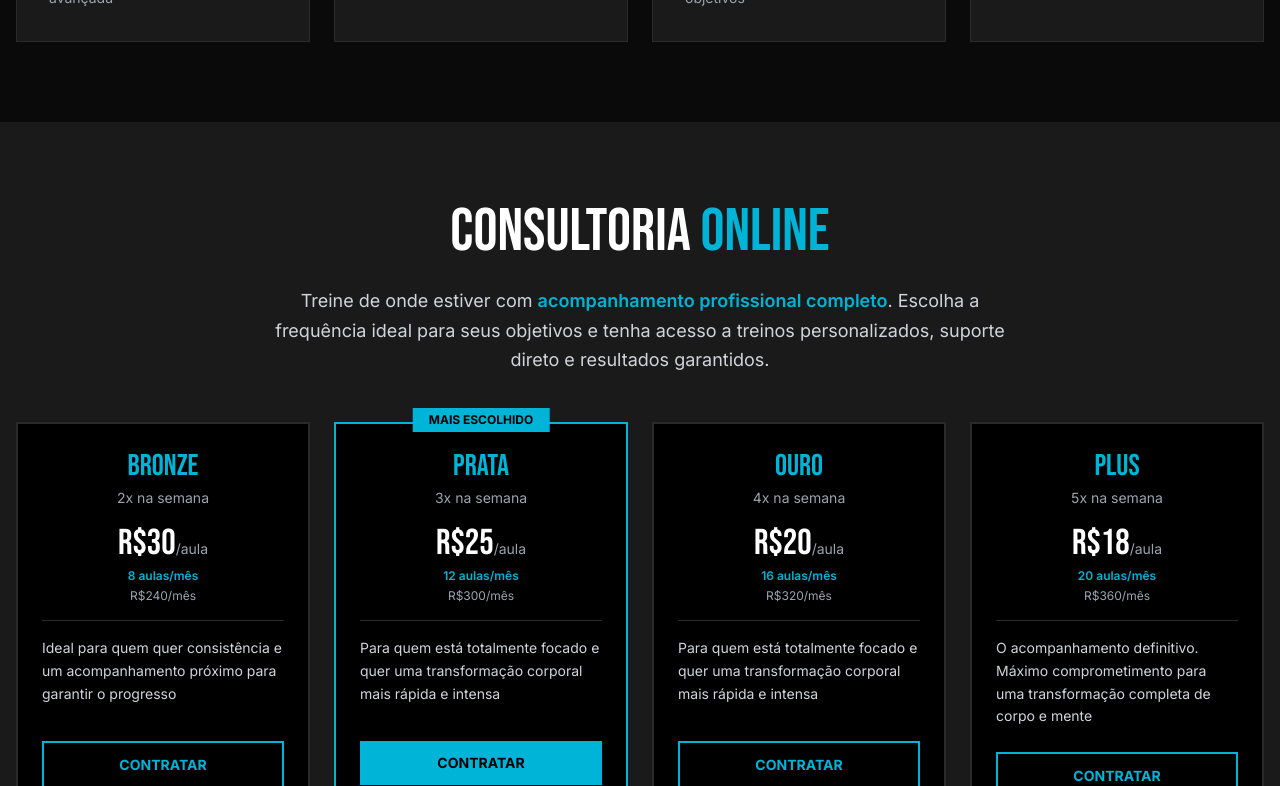
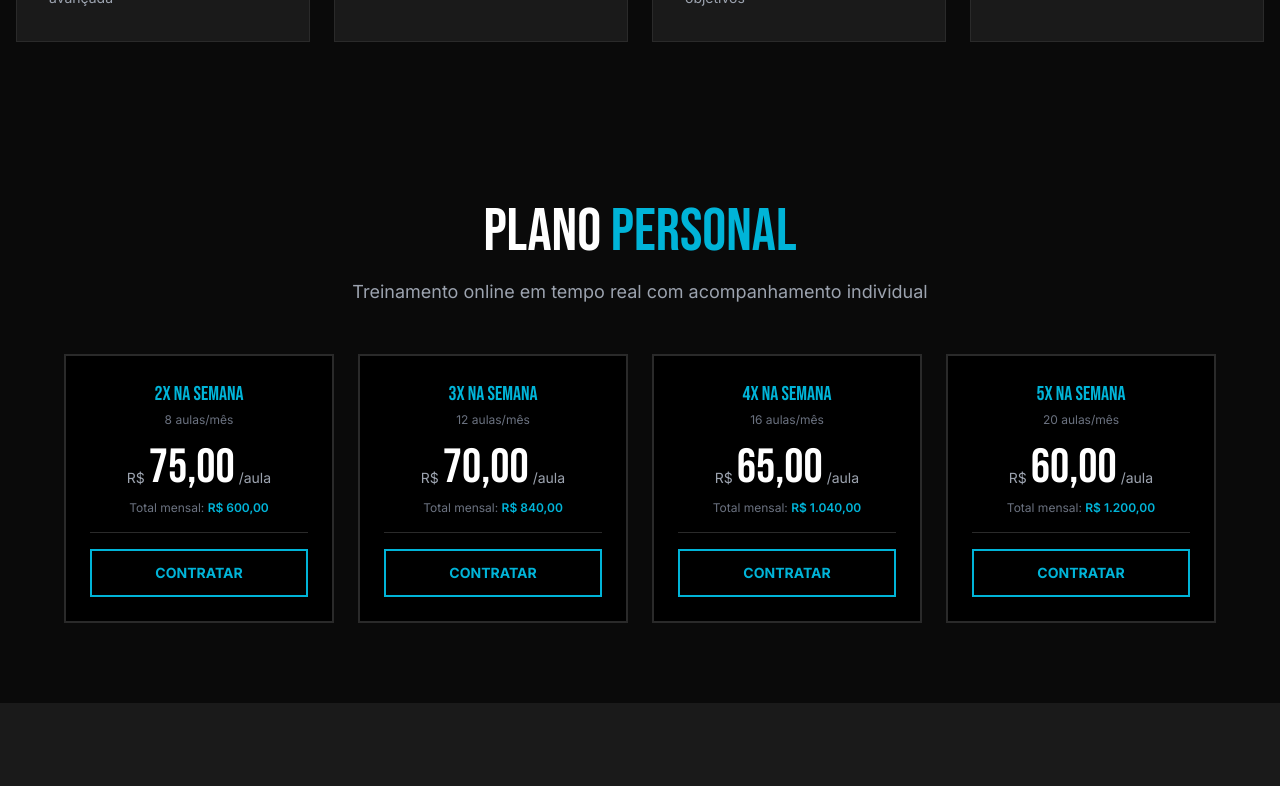
Before and after one commit to kealabs-ai/sitematheuspersonal, a React (Vite) app: page / in a window 1280 px wide. Shown: the part 1980-2766 px from the top of the page. Built offline with nearby package versions, Linux system fonts and the light colour scheme.

Commit message:
feat(ui): add personal training plans section

```diff
--- a/src/App.jsx
+++ b/src/App.jsx
@@ -17,6 +17,7 @@ const App = () => {
         <HeroSection />
         <AboutSection />
         <ServicesSection />
+        <PersonalSection />
         <PricingSection />
         <TestimonialsSection />
         <ResultsSection />
@@ -58,10 +59,10 @@ const Header = () => {
         </div>
 
         <ul className="hidden md:flex space-x-8 font-semibold items-center">
-          {['Início', 'Sobre', 'Serviços', 'Consultoria', 'Resultados', 'Contato'].map(item => (
-            <li key={item}>
-              <a href={`#${item.toLowerCase()}`} className="hover:text-lime-green transition-colors uppercase text-sm tracking-wide">
-                {item}
+          {[['Início', 'início'], ['Sobre', 'sobre'], ['Serviços', 'serviços'], ['Consultoria Online', 'consultoria'], ['Resultados', 'resultados'], ['Contato', 'contato']].map(([label, anchor]) => (
+            <li key={anchor}>
+              <a href={`#${anchor}`} className="hover:text-lime-green transition-colors uppercase text-sm tracking-wide">
+                {label}
               </a>
             </li>
           ))}
@@ -101,14 +102,14 @@ const Header = () => {
             style={{ zIndex: 50 }}
           >
           <ul className="flex flex-col space-y-6">
-            {['Início', 'Sobre', 'Serviços', 'Consultoria', 'Resultados', 'Contato'].map(item => (
-              <li key={item}>
+            {[['Início', 'início'], ['Sobre', 'sobre'], ['Serviços', 'serviços'], ['Consultoria Online', 'consultoria'], ['Resultados', 'resultados'], ['Contato', 'contato']].map(([label, anchor]) => (
+              <li key={anchor}>
                 <a
-                  href={`#${item.toLowerCase()}`}
+                  href={`#${anchor}`}
                   onClick={() => setIsOpen(false)}
                   className="text-xl hover:text-lime-green transition-colors block uppercase font-semibold"
                 >
-                  {item}
+                  {label}
                 </a>
               </li>
             ))}
@@ -156,10 +157,10 @@ const HeroSection = () => {
               Ver Consultoria <ArrowRight className="ml-2" size={24} />
             </a>
             <a
-              href="#contato"
+              href="#personal"
               className="inline-flex items-center justify-center border-2 border-lime-green text-lime-green font-bold py-4 px-10 rounded-none uppercase hover:bg-lime-green hover:text-black transition-all text-lg"
             >
-              Agendar Avaliação
+              Plano Personal
             </a>
           </div>
         </motion.div>
@@ -281,42 +282,94 @@ const ServicesSection = () => {
   );
 };
 
+const personalPlans = [
+  { frequency: '2x na semana', pricePerClass: '75,00', total: '600,00', classes: 8 },
+  { frequency: '3x na semana', pricePerClass: '70,00', total: '840,00', classes: 12 },
+  { frequency: '4x na semana', pricePerClass: '65,00', total: '1.040,00', classes: 16 },
+  { frequency: '5x na semana', pricePerClass: '60,00', total: '1.200,00', classes: 20 },
+];
+
+const PersonalSection = () => {
+  return (
+    <section id="personal" className="py-20 px-4">
+      <div className="container mx-auto">
+        <motion.div
+          initial={{ opacity: 0, y: 30 }}
+          whileInView={{ opacity: 1, y: 0 }}
+          viewport={{ once: true }}
+          className="text-center mb-12"
+        >
+          <h3 className="text-5xl md:text-6xl font-bebas uppercase mb-4">
+            Plano <span className="text-lime-green">Personal</span>
+          </h3>
+          <p className="text-gray-400 text-lg">Treinamento online em tempo real com acompanhamento individual</p>
+        </motion.div>
+
+        <div className="grid grid-cols-1 md:grid-cols-2 lg:grid-cols-4 gap-6 max-w-6xl mx-auto">
+          {personalPlans.map((plan, index) => (
+            <motion.div
+              key={index}
+              initial={{ opacity: 0, y: 50 }}
+              whileInView={{ opacity: 1, y: 0 }}
+              viewport={{ once: true }}
+              transition={{ delay: index * 0.1 }}
+              className="relative bg-black border-2 border-dark-border p-6"
+            >
+              <h4 className="text-xl font-bebas mb-1 text-center text-lime-green uppercase">{plan.frequency}</h4>
+              <p className="text-center text-gray-500 text-xs mb-4">{plan.classes} aulas/mês</p>
+              <div className="text-center mb-4 pb-4 border-b border-dark-border">
+                <div className="flex items-end justify-center gap-1">
+                  <span className="text-gray-400 text-sm mb-1">R$</span>
+                  <span className="text-5xl font-bebas text-white leading-none">{plan.pricePerClass}</span>
+                  <span className="text-gray-400 text-sm mb-1">/aula</span>
+                </div>
+                <p className="text-gray-500 text-xs mt-2">
+                  Total mensal: <span className="text-lime-green font-semibold">R$ {plan.total}</span>
+                </p>
+              </div>
+              <a
+                href="#contato"
+                className="block w-full text-center py-3 px-4 font-bold uppercase transition-all text-sm border-2 border-lime-green text-lime-green hover:bg-lime-green hover:text-black"
+              >
+                Contratar
+              </a>
+            </motion.div>
+          ))}
+        </div>
+      </div>
+    </section>
+  );
+};
+
 const pricingPlans = [
   {
     name: 'BRONZE',
-    frequency: '2x na semana',
-    classes: '8 aulas/mês',
-    price: '240',
+    price: '79,00',
+    monthlyTotal: null,
     description: 'Ideal para quem quer consistência e um acompanhamento próximo para garantir o progresso',
     popular: false,
-    pricePerClass: '30'
   },
   {
     name: 'PRATA',
-    frequency: '3x na semana',
-    classes: '12 aulas/mês',
-    price: '300',
-    description: 'Para quem está totalmente focado e quer uma transformação corporal mais rápida e intensa',
-    popular: true,
-    pricePerClass: '25'
+    price: '69,90',
+    monthlyTotal: '209,70',
+    description: 'Para quem está focado e quer acelerar sua transformação corporal com mais frequência',
+    popular: false,
   },
   {
     name: 'OURO',
-    frequency: '4x na semana',
-    classes: '16 aulas/mês',
-    price: '320',
-    description: 'Para quem está totalmente focado e quer uma transformação corporal mais rápida e intensa',
-    popular: false,
-    pricePerClass: '20'
+    price: '49,90',
+    monthlyTotal: '149,70',
+    description: 'O melhor custo-benefício. Máximo comprometimento para uma transformação completa',
+    popular: true,
   },
   {
-    name: 'PLUS',
-    frequency: '5x na semana',
-    classes: '20 aulas/mês',
-    price: '360',
-    description: 'O acompanhamento definitivo. Máximo comprometimento para uma transformação completa de corpo e mente',
+    name: 'DIAMANTE',
+    price: '99,99',
+    monthlyTotal: null,
+    description: 'A experiência definitiva para resultados máximos',
     popular: false,
-    pricePerClass: '18'
+    diamond: true,
   },
 ];
 
@@ -344,7 +397,7 @@ const PricingSection = () => {
           </p>
         </motion.div>
 
-        <div className="grid grid-cols-1 md:grid-cols-2 lg:grid-cols-4 gap-6 max-w-7xl mx-auto">
+        <div className="grid grid-cols-1 md:grid-cols-2 lg:grid-cols-4 gap-6 max-w-6xl mx-auto">
           {pricingPlans.map((plan, index) => (
             <motion.div
               key={index}
@@ -352,28 +405,55 @@ const PricingSection = () => {
               whileInView={{ opacity: 1, y: 0 }}
               viewport={{ once: true }}
               transition={{ delay: index * 0.1 }}
-              className={`relative bg-black border-2 p-6 ${plan.popular ? 'border-lime-green scale-105' : 'border-dark-border'}`}
+              className={`relative bg-black border-2 p-6 ${
+                plan.diamond ? 'border-purple-400 scale-105' :
+                plan.popular ? 'border-lime-green scale-105' : 'border-dark-border'
+              }`}
             >
               {plan.popular && (
                 <div className="absolute -top-4 left-1/2 -translate-x-1/2 bg-lime-green text-black px-4 py-1 font-bold text-xs uppercase">
-                  Mais Escolhido
+                  Mais Vendido
                 </div>
               )}
-              <h4 className="text-3xl font-bebas mb-1 text-center text-lime-green">{plan.name}</h4>
-              <p className="text-center text-gray-400 text-sm mb-4">{plan.frequency}</p>
+              {plan.diamond && (
+                <div className="absolute -top-4 left-1/2 -translate-x-1/2 bg-purple-400 text-black px-4 py-1 font-bold text-xs uppercase">
+                  💎 Premium
+                </div>
+              )}
+              <h4 className={`text-3xl font-bebas mb-4 text-center ${plan.diamond ? 'text-purple-400' : 'text-lime-green'}`}>{plan.name}</h4>
               <div className="text-center mb-4 pb-4 border-b border-dark-border">
-                <span className="text-4xl font-bebas text-white">R${plan.pricePerClass}</span>
-                <span className="text-gray-400 text-sm">/aula</span>
-                <p className="text-lime-green text-xs mt-1 font-semibold">{plan.classes}</p>
-                <p className="text-gray-400 text-xs mt-1">R${plan.price}/mês</p>
+                <div className="flex items-end justify-center gap-1">
+                  <span className="text-gray-400 text-sm mb-1">R$</span>
+                  <span className="text-5xl font-bebas text-white leading-none">{plan.price}</span>
+                  <span className="text-gray-400 text-sm mb-1">/mês</span>
+                </div>
+                {plan.monthlyTotal && (
+                  <p className="text-gray-500 text-xs mt-2">
+                    3 meses: <span className="text-lime-green font-semibold">R$ {plan.monthlyTotal}</span>
+                  </p>
+                )}
+                {plan.diamond && (
+                  <div className="mt-3 space-y-1">
+                    <div className="flex items-center justify-center gap-2 bg-purple-400/10 border border-purple-400/30 px-3 py-1.5">
+                      <span className="text-purple-400 text-xs">🏋️</span>
+                      <span className="text-purple-300 text-xs font-bold uppercase tracking-wide">Treino Personalizado</span>
+                    </div>
+                    <div className="flex items-center justify-center gap-2 bg-purple-400/10 border border-purple-400/30 px-3 py-1.5">
+                      <span className="text-purple-400 text-xs">🥗</span>
+                      <span className="text-purple-300 text-xs font-bold uppercase tracking-wide">Plano Nutricional</span>
+                    </div>
+                  </div>
+                )}
               </div>
-              <p className="text-gray-300 text-sm leading-relaxed mb-6 min-h-[80px]">
+              <p className="text-gray-300 text-sm leading-relaxed mb-6 min-h-[60px]">
                 {plan.description}
               </p>
               <button
                 onClick={() => handlePlanClick(plan)}
                 className={`w-full text-center py-3 px-4 font-bold uppercase transition-all text-sm ${
-                  plan.popular
+                  plan.diamond
+                    ? 'bg-purple-400 text-black hover:bg-purple-300'
+                    : plan.popular
                     ? 'bg-lime-green text-black hover:bg-neon-green'
                     : 'border-2 border-lime-green text-lime-green hover:bg-lime-green hover:text-black'
                 }`}
@@ -630,10 +710,10 @@ const Footer = () => {
           <div className="text-center md:text-right">
             <h4 className="text-lime-green font-bebas text-xl mb-3 uppercase tracking-wider">Navegação</h4>
             <ul className="space-y-2 text-sm">
-              {['Início', 'Sobre', 'Serviços', 'Consultoria', 'Resultados', 'Contato'].map(item => (
-                <li key={item}>
-                  <a href={`#${item.toLowerCase()}`} className="text-gray-400 hover:text-lime-green transition-colors uppercase text-xs tracking-wide">
-                    {item}
+              {[['Início', 'início'], ['Sobre', 'sobre'], ['Serviços', 'serviços'], ['Consultoria Online', 'consultoria'], ['Resultados', 'resultados'], ['Contato', 'contato']].map(([label, anchor]) => (
+                <li key={anchor}>
+                  <a href={`#${anchor}`} className="text-gray-400 hover:text-lime-green transition-colors uppercase text-xs tracking-wide">
+                    {label}
                   </a>
                 </li>
               ))}
```
